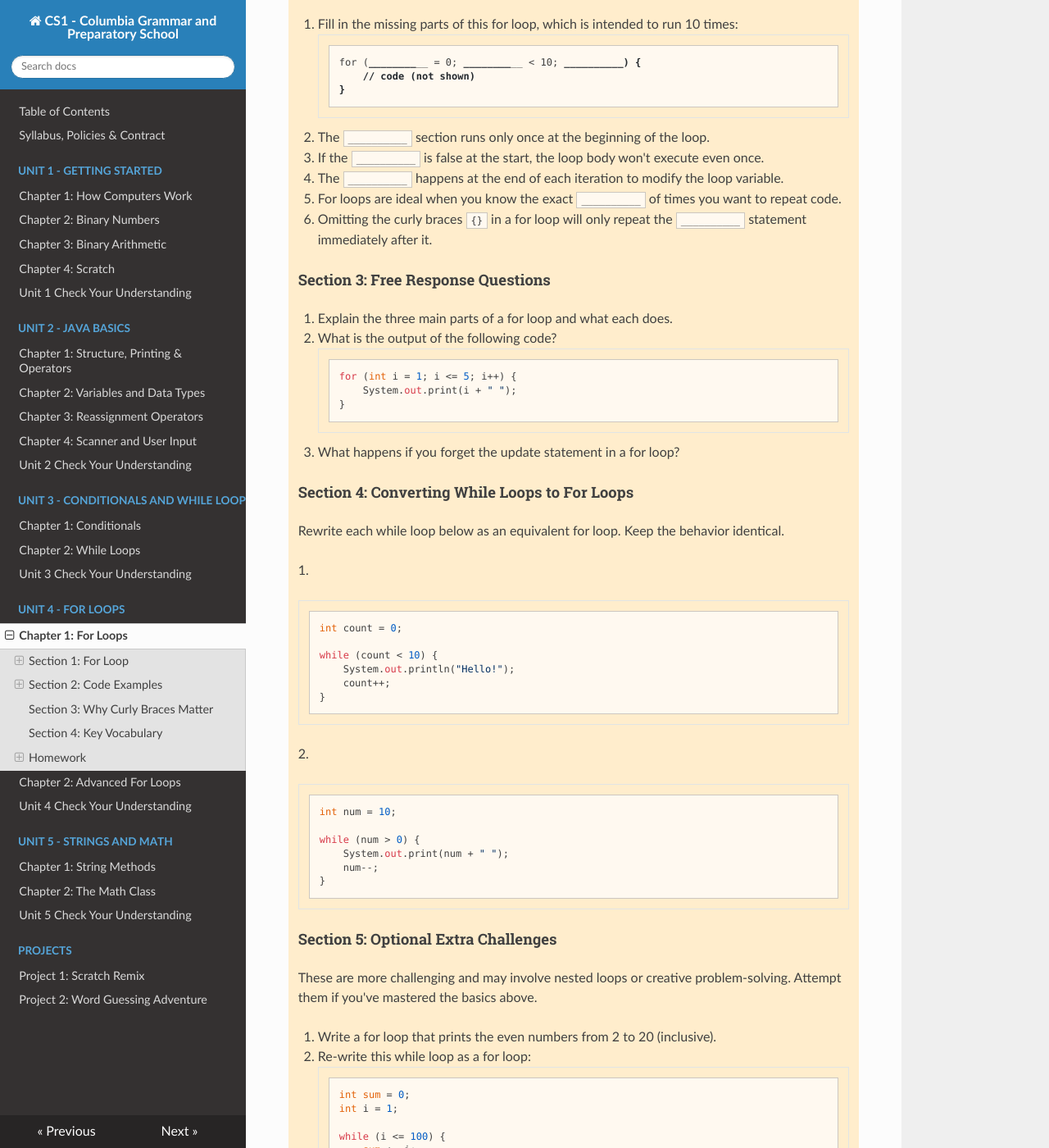
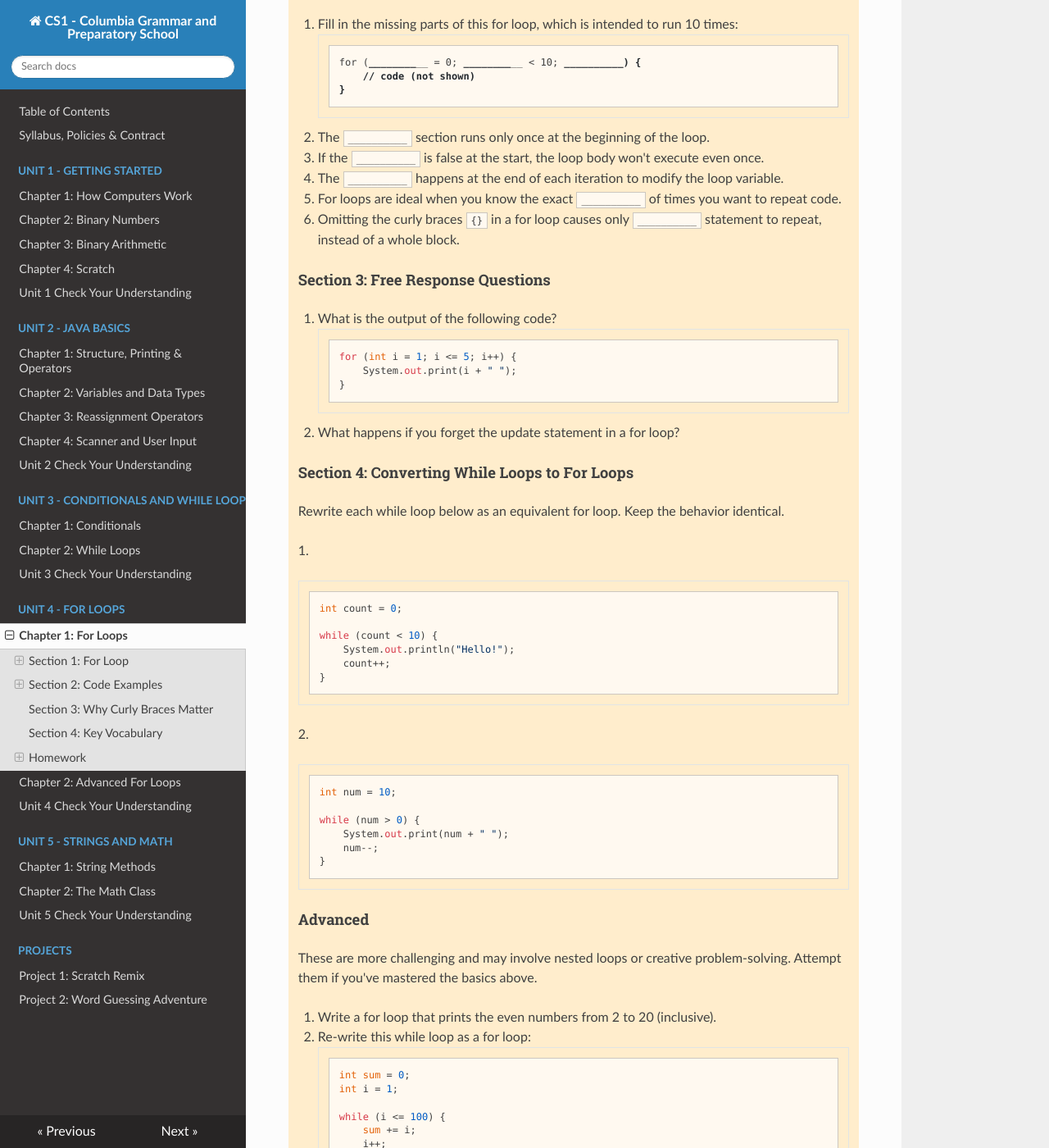
Before and after one commit to kjergens/cs1-site, an MkDocs documentation site: the page built from docs/unit4/notes_01_for_loops.md, in a window 1280 px wide and 1400 px high, scrolled down 4161 px. Shown: the whole window at 82% size. Built offline with MkDocs 1.6.1, drawn with Linux system fonts in a browser that asks for light colours; nearby versions of some CDN libraries.

Commit message:
Clean up HW10: reword confusing blank, remove redundant question, rename bonus section
Section 2 Q6 reworded for clarity. Section 3's redundant "explain the
three parts" question removed (covered individually in Section 2).
"Section 5" renamed to "Advanced" so it doesn't read as required.

````diff
--- a/docs/unit4/notes_01_for_loops.md
+++ b/docs/unit4/notes_01_for_loops.md
@@ -159,18 +159,17 @@ Always use curly braces. Omitting them is a common source of bugs.
     3. If the `__________` is false at the start, the loop body won't execute even once.
     4. The `__________` happens at the end of each iteration to modify the loop variable.
     5. For loops are ideal when you know the exact `__________` of times you want to repeat code.
-    6. Omitting the curly braces `{}` in a for loop will only repeat the `__________` statement immediately after it.
+    6. Omitting the curly braces `{}` in a for loop causes only `__________` statement to repeat, instead of a whole block.
 
     #### Section 3: Free Response Questions
 
-    1. Explain the three main parts of a for loop and what each does.
-    2. What is the output of the following code?
+    1. What is the output of the following code?
     ```java
     for (int i = 1; i <= 5; i++) {
         System.out.print(i + " ");
     }
     ```
-    3. What happens if you forget the update statement in a for loop?
+    2. What happens if you forget the update statement in a for loop?
 
     #### Section 4: Converting While Loops to For Loops
 
@@ -196,7 +195,7 @@ Always use curly braces. Omitting them is a common source of bugs.
     }
     ```
 
-    #### Section 5: Optional Extra Challenges
+    #### Advanced
 
     These are more challenging and may involve nested loops or creative problem-solving. Attempt them if you've mastered the basics above.
 
````
